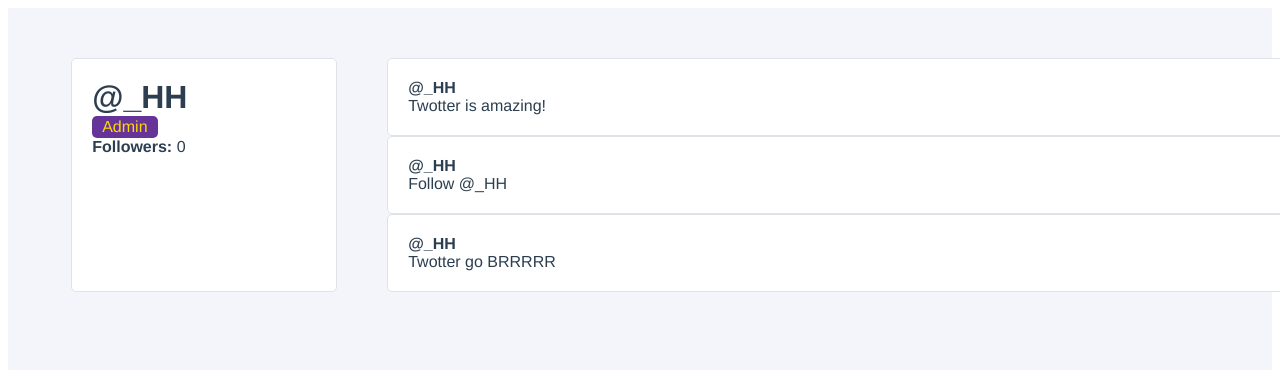
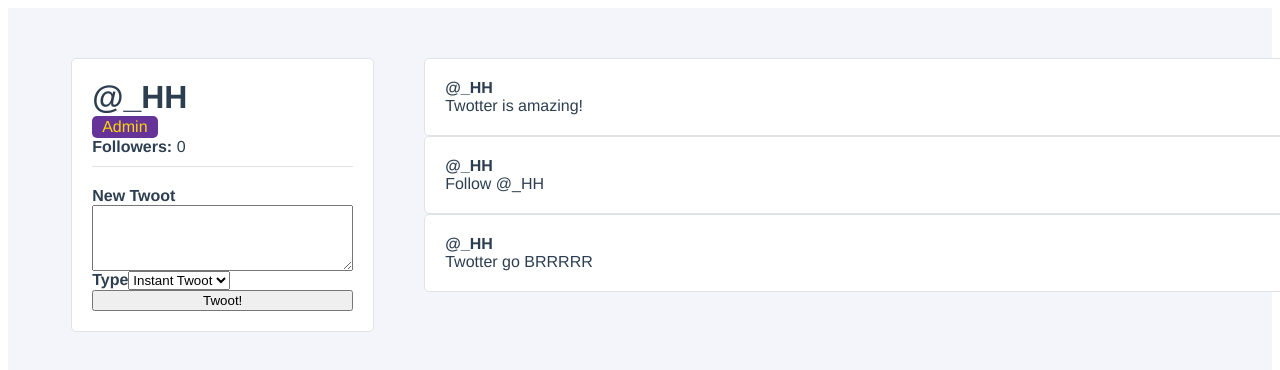
Before and after one commit to HHHoegsted/youtube-twotter, a Vue app in the folder twotter/: page / in a window 1280 px wide. Shown: the top 370 px of the page. Built offline with nearby package versions, Linux system fonts and the light colour scheme.

Commit message:
ADD: Added functionality to save twoots (only in frontend for now)

```diff
--- a/twotter/src/components/UserProfile.vue
+++ b/twotter/src/components/UserProfile.vue
@@ -8,6 +8,23 @@
 			<div class="user-profile__follower-count">
 				<strong>Followers: </strong> {{ followers }}
 			</div>
+		<form class="user-profile__create-twoot" @submit.prevent="createNewTwoot">
+			<label for="newTwoot">New Twoot</label>
+			<textarea name="" id="newTwoot" cols="30" rows="4" v-model="newTwootContent"></textarea>
+			<div class="user-profile__create-twoot-type">
+				<label for="newTwootType">Type</label>
+				<select id="newTwootType" v-model="selectedTwootType">
+					<option
+						:value="option.value"
+						v-for="option,index in twootTypes"
+						:key="index"
+					>
+						{{ option.name }}
+					</option>
+				</select>
+			</div>
+			<button>Twoot!</button>
+		</form>
 		</div>
 		<div class="user-profile__twoots-wrapper">
 			<TwootItem
@@ -29,6 +46,12 @@ export default {
 	name: 'UserProfile',
 	data(){
 	return{
+		newTwootContent: '',
+		selectedTwootType: 'instant',
+		twootTypes:[
+			{value: 'draft', name:'Draft'},
+			{value: 'instant', name:'Instant Twoot'}
+		],
 		followers: 0,
 		user: {
 		id:1,
@@ -51,6 +74,15 @@ export default {
 	},
 	toggleFavourite(id){
 		console.log(`Favourited Twoot #${id}`)
+	},
+	createNewTwoot(){
+		if(this.newTwootContent && this.selectedTwootType !== 'draft'){
+			this.user.twoots.unshift({
+				id: this.user.twoots.length + 1,
+				content: this.newTwootContent
+			});
+			this.newTwootContent = '';
+		}
 	}
 	},
 	computed:{
@@ -98,6 +130,20 @@ export default {
 	border-radius: 5px;
 	margin-right: auto;
 }
+.user-profile__follower-count{
+	padding-bottom: 10px;
+}
+
+.user-profile__create-twoot{
+	padding-top: 20px;
+	border-top: 1px solid #DFE3E8;
+	display: flex;
+	flex-direction: column;
+}
+
+.user-profile__create-twoot label{
+	font-weight: bold;
+}
 
 h1{
 	margin: 0;
```
